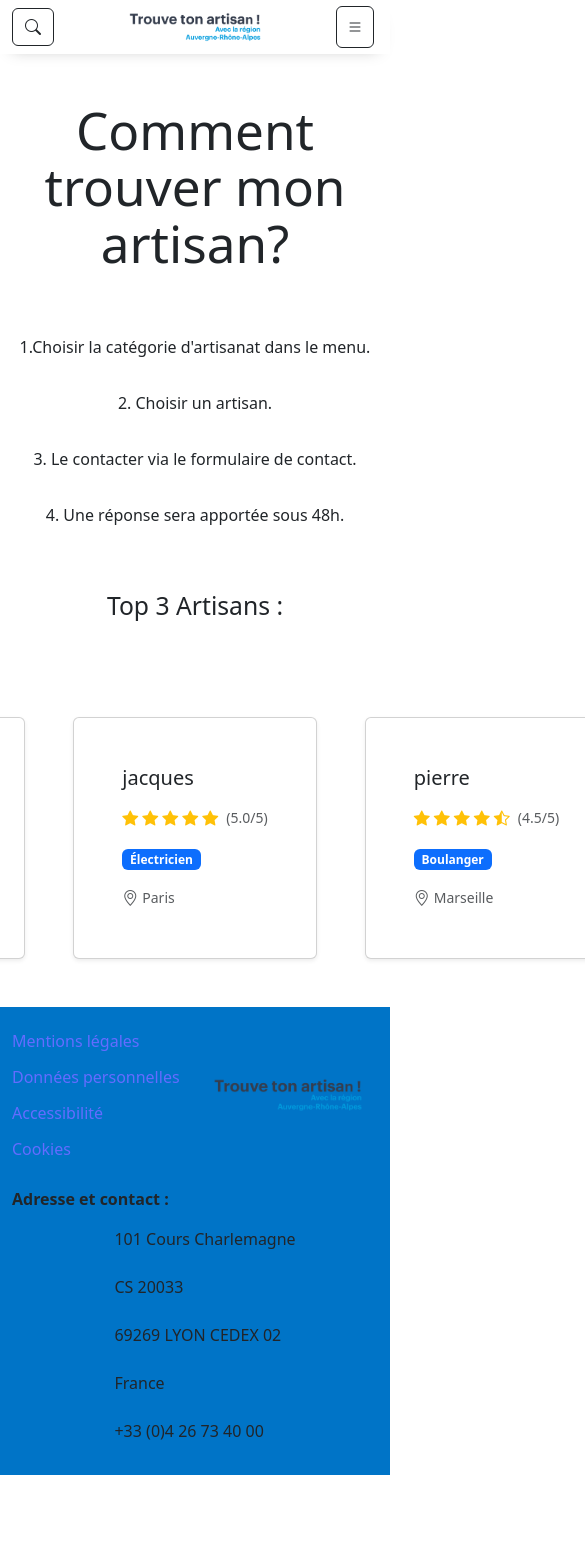
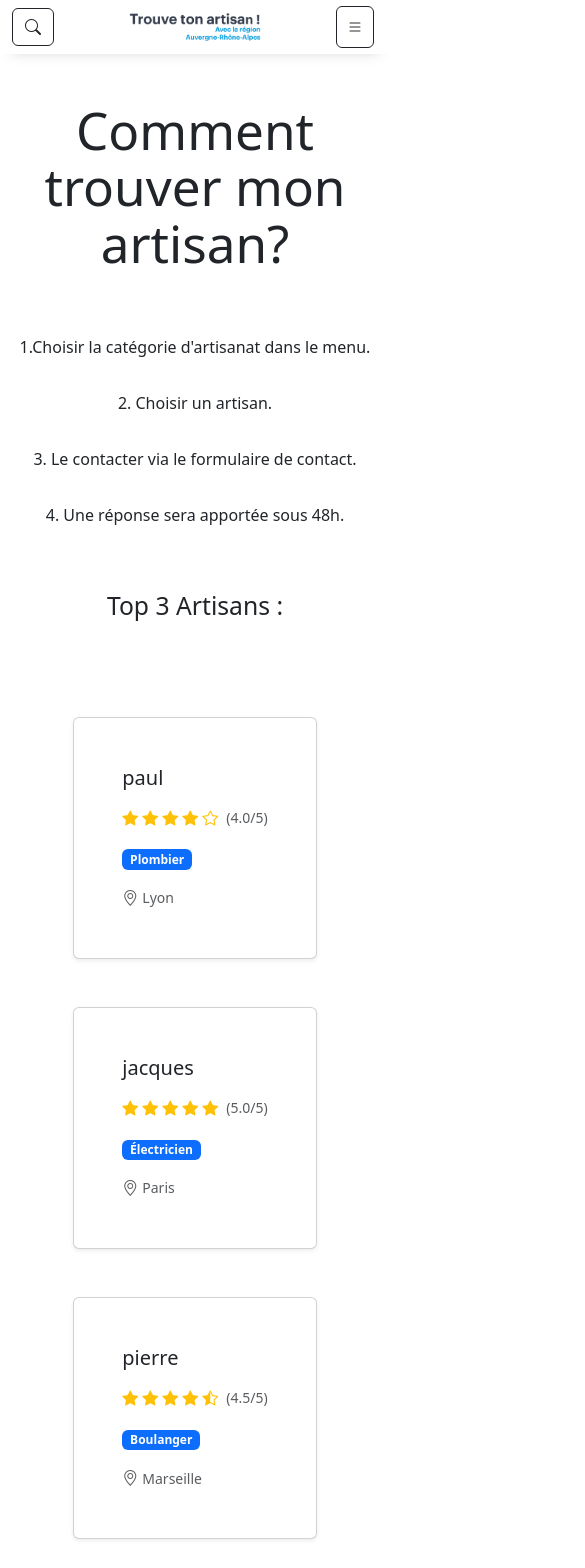
Before and after one commit to Charpyspm/trouve-ton-artisan, a React (Vite) app: page / in a window 390 px wide. Shown: the top 1568 px of the page, 585 px wide, since content can reach past the window. Before the commit the page ends 1475 px from the top, so only its background shows below. Built offline with nearby package versions, Linux system fonts and the light colour scheme.

Commit message:
mise en page de la page d'accueil version mobile

```diff
--- a/src/pages/Accueil.tsx
+++ b/src/pages/Accueil.tsx
@@ -1,4 +1,5 @@
 import ArtisanCard from "../components/ArtisanCard";
+import './accueil.scss';
 
 const Accueil = () => {
     return (
@@ -13,7 +14,7 @@ const Accueil = () => {
 
             <section className="d-flex flex-column align-items-center mt-5">
                 <h2 className="text-center mb-5">Top 3 Artisans :</h2>
-                <div className="d-flex flex-row gap-5 mt-5 mb-5">
+                <div className="card-top d-flex flex-row gap-5 mt-5 mb-5">
                     <ArtisanCard name={"paul"} rating={4.0} speciality={"Plombier"} location={"Lyon"} />
                     <ArtisanCard name={"jacques"} rating={5.0} speciality={"Électricien"} location={"Paris"} />
                     <ArtisanCard name={"pierre"} rating={4.5} speciality={"Boulanger"} location={"Marseille"} />
--- /dev/null
+++ b/src/pages/accueil.scss
@@ -0,0 +1,8 @@
+// VERSION MOBILE
+
+@media (max-width: 576px) {
+    .card-top {
+        flex-direction: column !important;
+        align-items: center;
+    }
+}
```
